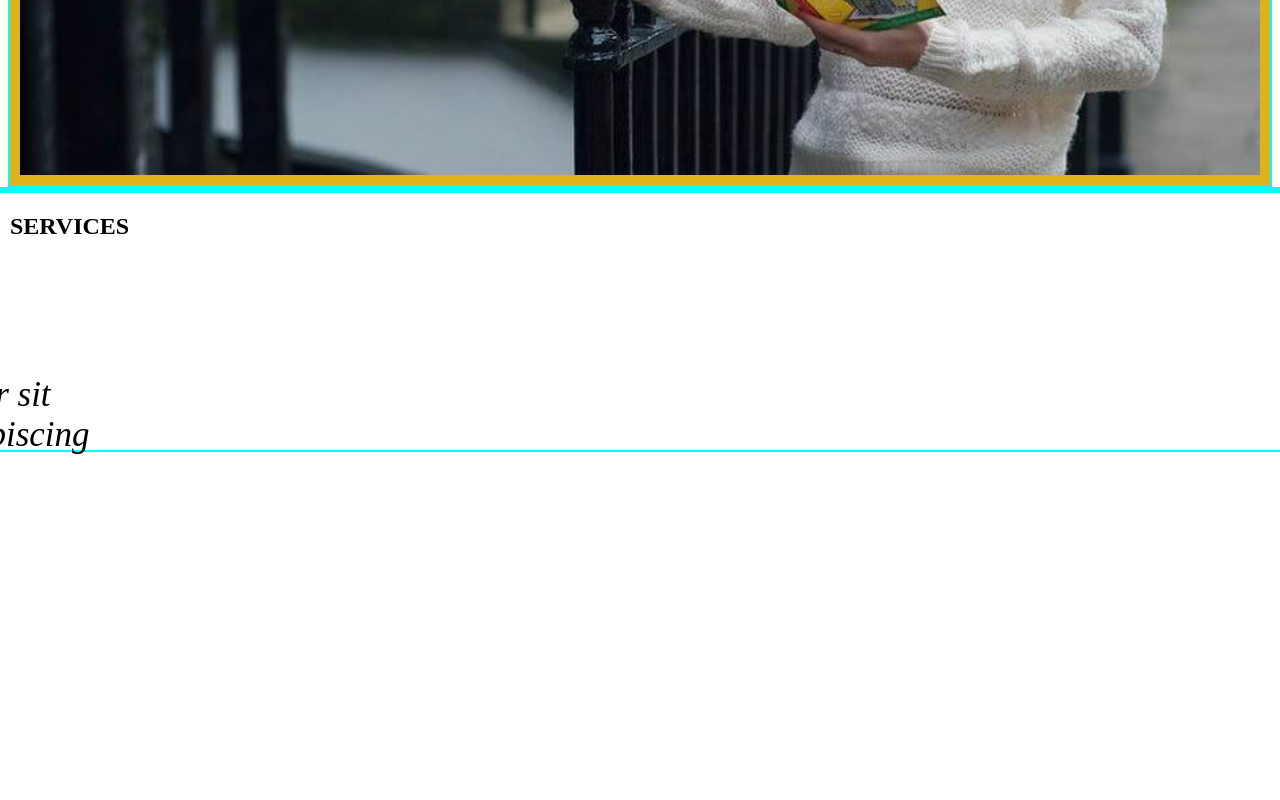
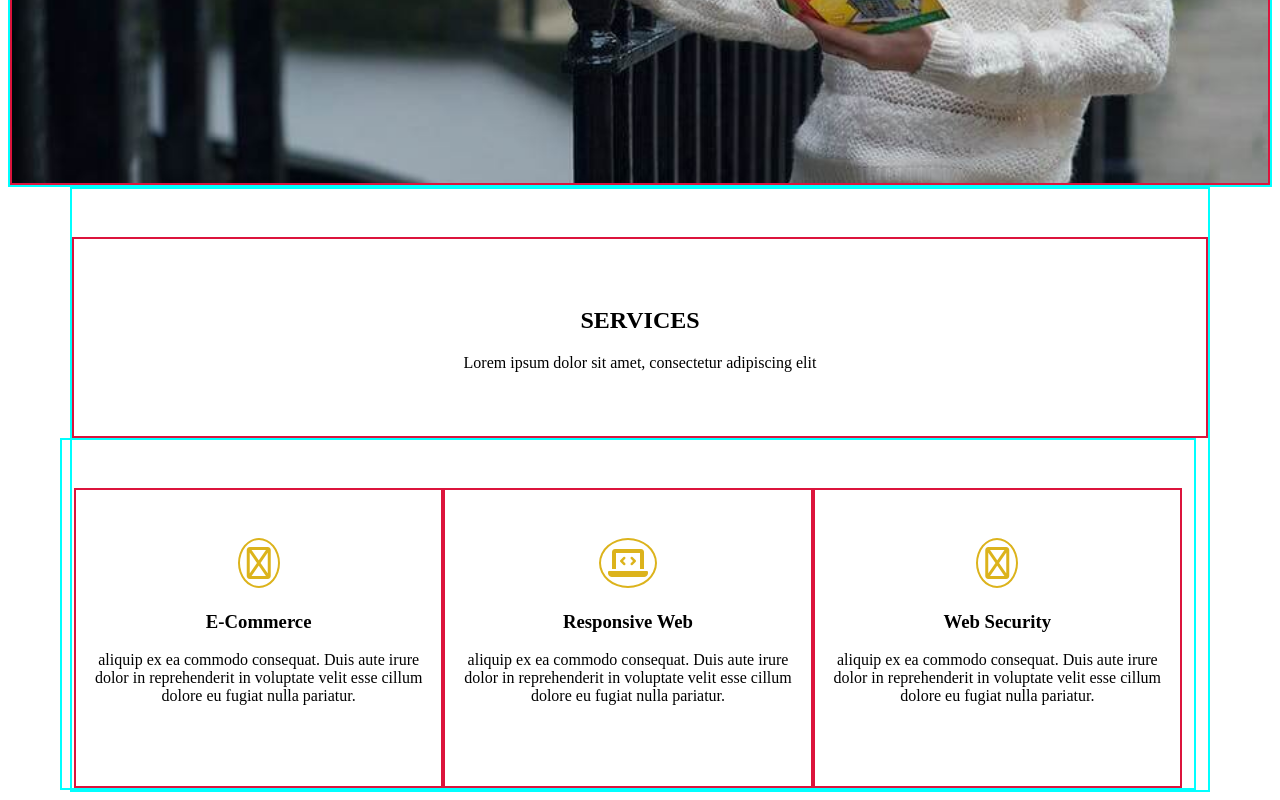
Before and after one commit to MarcinDraus/zadanie-4-6, a plain HTML site: page index.html in a window 1280 px wide. Shown: the part 625-1425 px from the top of the page. Before the commit the page ends 1120 px from the top, so only its background shows below. Drawn offline with Linux system fonts and the light colour scheme.

Commit message:
druga sekcja nierówne kolumny

```diff
--- a/index.html
+++ b/index.html
@@ -18,8 +18,8 @@
         <div class="container-fluid">
             <div class="row">
                 <div class="col splash">
-                    <div class="col-12 navigation">
-                        <p>Golden</p>
+                    <div class="col navigation">
+
                         <ul>
                             <li><a href="#" class=" btn-primary">Home</a< /li>
                             <li><a href="#" class=" btn-primary">services</a></li>
@@ -27,6 +27,7 @@
                             <li><a href="#" class=" btn-primary">about</a></li>
                             <li><a href="#" class=" btn-primary">contact</a></li>
                         </ul>
+                        <p>Golden</p>
                     </div>
                     <div class="splash-inner">
                         <h1 class="page-title"><br>Welcome to our Studio!</h1>
@@ -41,21 +42,42 @@
 
 </html>
 <section class="services">
-    <div class="row">
-        <div class="col">
+    <div class="container-lg">
+        <div class="row">
+            <div class=" col- services py-5 mt-5">
+            <h1>SERVICES</h1>
+            <p>Lorem ipsum dolor sit amet, consectetur adipiscing elit</p>
+            </div>
 
+            <div class="row  serv-w ">
+                <div class="col-sm-12 col-md-4 col-lg-4 serv-k py-5 mt-5 ">
+                    <div class="fa">
+                    <i class="fa-regular fa-basket-shopping"></i>
+                    </div>
+                    <h3>E-Commerce</h3>
+                <p>aliquip ex ea commodo consequat. Duis aute irure dolor in reprehenderit in voluptate velit esse
+                    cillum dolore eu fugiat nulla pariatur.</p>
+                </div>
+                <div class="col-sm-12 col-md-4 col-lg-4 serv-k py-5 mt-5">
+                    <div class="fa">
+                        <i class="fa-solid fa-laptop-code"></i>
+                    </div>
+                    <h3>Responsive Web</h3>
+                <p>aliquip ex ea commodo consequat. Duis aute irure dolor in reprehenderit in voluptate velit esse
+                    cillum dolore eu fugiat nulla pariatur.</p>
+                </div>
+                <div class="col-sm-12 col-md-4 col-lg-4 serv-k py-5 mt-5 ">
+                    <div class="fa">
+                    <i class="fa-regular fa-lock"></i>
+                </div>
+                    <h3>Web Security</h3>
+                <p>aliquip ex ea commodo consequat. Duis aute irure dolor in reprehenderit in voluptate velit esse
+                    cillum dolore eu fugiat nulla pariatur.</p>
+
+                </div>
+            </div>
         </div>
     </div>
-    <div class="row">
-        <div class="col">
-            <h1>SERVICES</h1>
-            <p>"Lorem ipsum dolor sit amet, consectetur adipiscing elit</p>
-        </div>
-        <div class="col">
-
-        </div>
-        <div class="col">
-
-        </div>
     </div>
 </section>
+</html>
--- a/sass/style.scss
+++ b/sass/style.scss
@@ -42,8 +42,7 @@ $color-one: rgb(220, 179, 28);
 .navigation {
 	position: absolute;
 	display: inline;
-	padding-top: 0;
-
+	padding-top: 30px;
 	padding-left: 40%;
 	text-decoration: none;
 	color: white ul {
@@ -53,11 +52,22 @@ $color-one: rgb(220, 179, 28);
 	li {
 		display: inline;
 		padding: 45px;
+		top: 20px;
 	}
 	a {
 		text-decoration: none;
 		color: white;
 		font-size: 20px;
+	}
+	p {
+		position: absolute;
+		right: 80%;
+		top: 0;
+		bottom: 100%;
+		font-style: italic;
+		display: inline;
+		text-align: center;
+		font-size: 35px;
 	}
 }
 .btn {
@@ -76,17 +86,50 @@ $color-one: rgb(220, 179, 28);
 	border-style: solid;
 	background-color: rgb(220, 179, 28);
 }
-p {
-	position: relative;
-	right: 80%;
-	top: 80px;
-	font-style: italic;
-	display: inline-block;
-	text-align: center;
-	font-size: 35px;
-}
+
 .row {
 	border: 2px solid;
 	border-color: aqua;
 }
+.col {
+	text-align: center;
+	text-justify: distribute-all-lines;
+	border: 2px solid;
+	border-color: crimson;
+}
+.col- {
+	border: 2px solid;
+	border-color: crimson;
+}
 /*SERVICES*/
+.serv-k {
+	border: 2px solid;
+	border-color: crimson;
+	position: relative;
+	height: 300px;
+	i {
+		border: solid 2px;
+		border-radius: 100%;
+		padding: 7px;
+		color: $color-one;
+		font-size: xx-large;
+		align-items: center;
+		position: absolute;
+		transform: translateX(-50%);
+		left: 50%;
+	}
+	p {
+		text-align: center;
+		bottom: 10%;
+	}
+	h3 {
+		text-align: center;
+	}
+	.fa {
+		height: 50px;
+	}
+}
+.services {
+	text-align: center;
+}
+/*Portfolio*/
```
Also changed, not shown: css/style.css, 1 other file.
